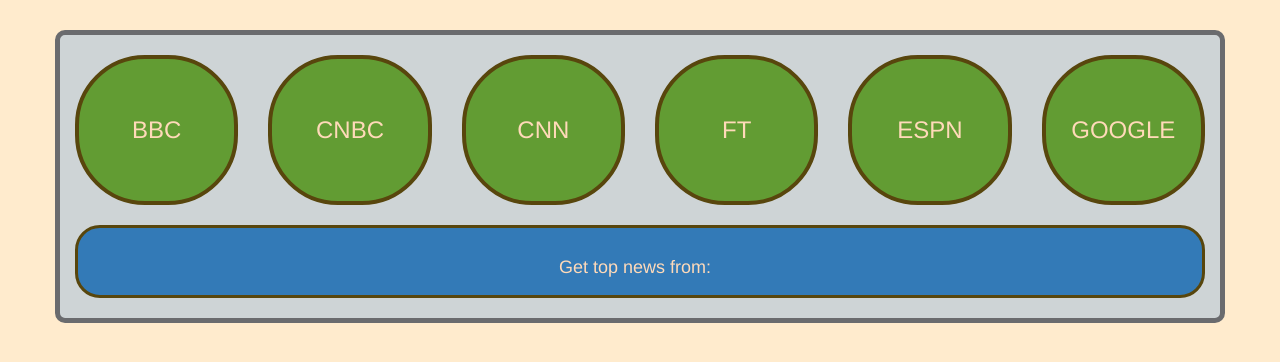
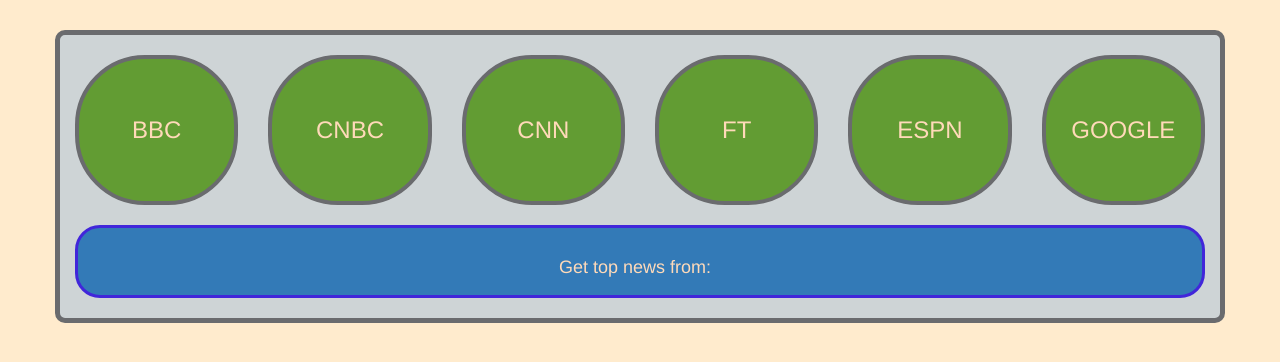
Before and after one commit to Lavitr/ReduxAsyncActions, a React app: page / in a window 1280 px wide. Built offline with nearby package versions, Linux system fonts and the light colour scheme.

Commit message:
styles updated

```diff
--- a/src/css/styles.css
+++ b/src/css/styles.css
@@ -28,7 +28,7 @@
     width: 100%;
     border-radius:5em;
     cursor: pointer;
-    border:4px solid rgb(88, 70, 13);
+    border:4px solid rgb(106, 107, 110);;
 }
 .channel-button:hover{
     transform: scale(1.05);
@@ -71,7 +71,7 @@
 
 .btn{
     margin-bottom:20px;
-    border:3px solid rgb(88, 70, 13);
+    border:3px solid rgb(65, 38, 218);
 }
 
 .btn-primary{
--- a/src/index.js
+++ b/src/index.js
@@ -11,7 +11,7 @@
 
 const store = createStore(
   reducer,
-  applyMiddleware(thunk,logger)
+  applyMiddleware(thunk, logger)
 )
 
 render(
```
Also changed, not shown: 1 other file.
